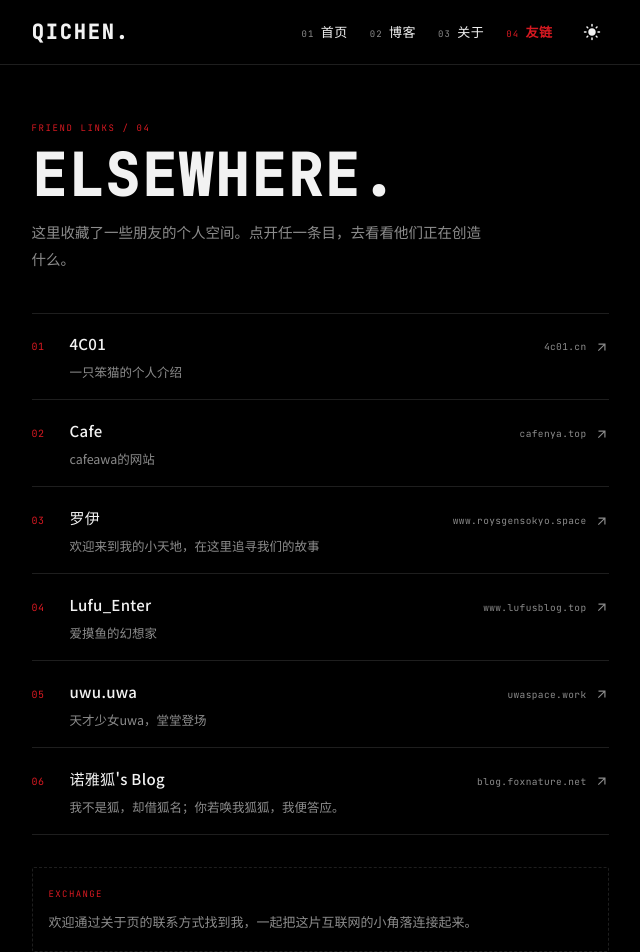
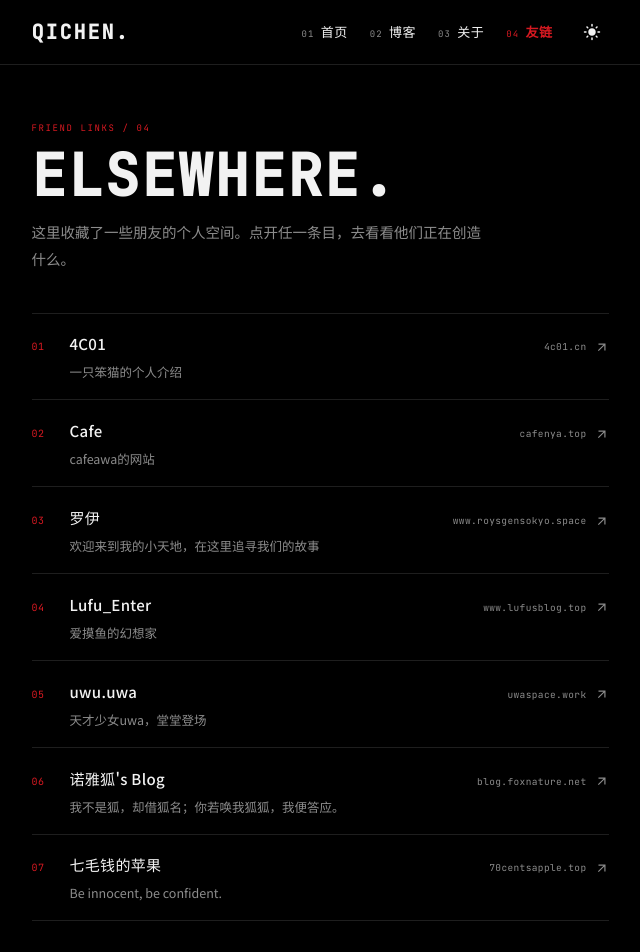
Before and after one commit to qichenya/qichen-web, a React (Vite) app: page /links in a window 1280 px wide. Shown: the top 952 px of the page, without its empty margins (320-960 px from the left). Built offline with nearby package versions, Linux system fonts and the light colour scheme; a web font is replaced by a local one.

Commit message:
友链新增：七毛钱的苹果

```diff
--- a/src/data/friendLinks.ts
+++ b/src/data/friendLinks.ts
@@ -34,4 +34,9 @@ export const friendLinks: FriendLink[] = [
     url: 'https://blog.foxnature.net/',
     description: '我不是狐，却借狐名；你若唤我狐狐，我便答应。',
   },
+  {
+    name: '七毛钱的苹果',
+    url: 'https://70centsapple.top/',
+    description: 'Be innocent, be confident.',
+  },
 ];
```
